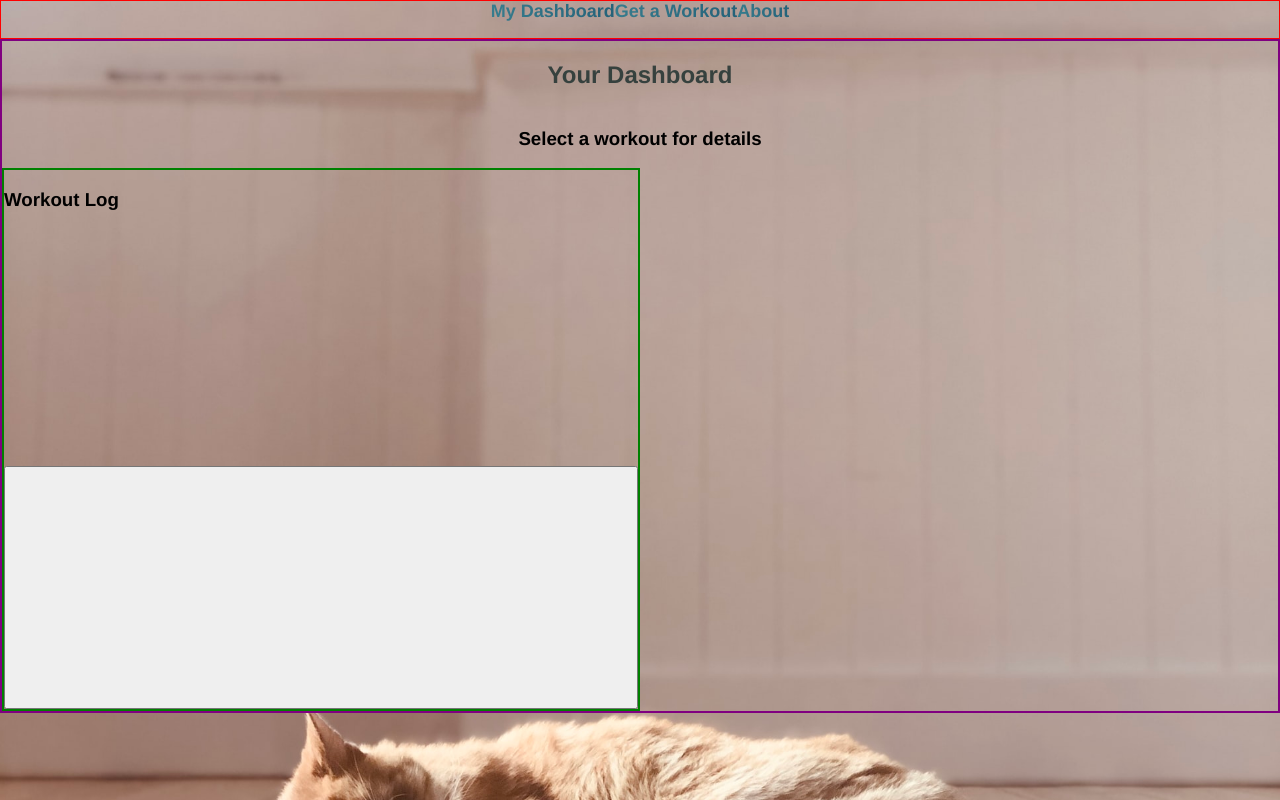
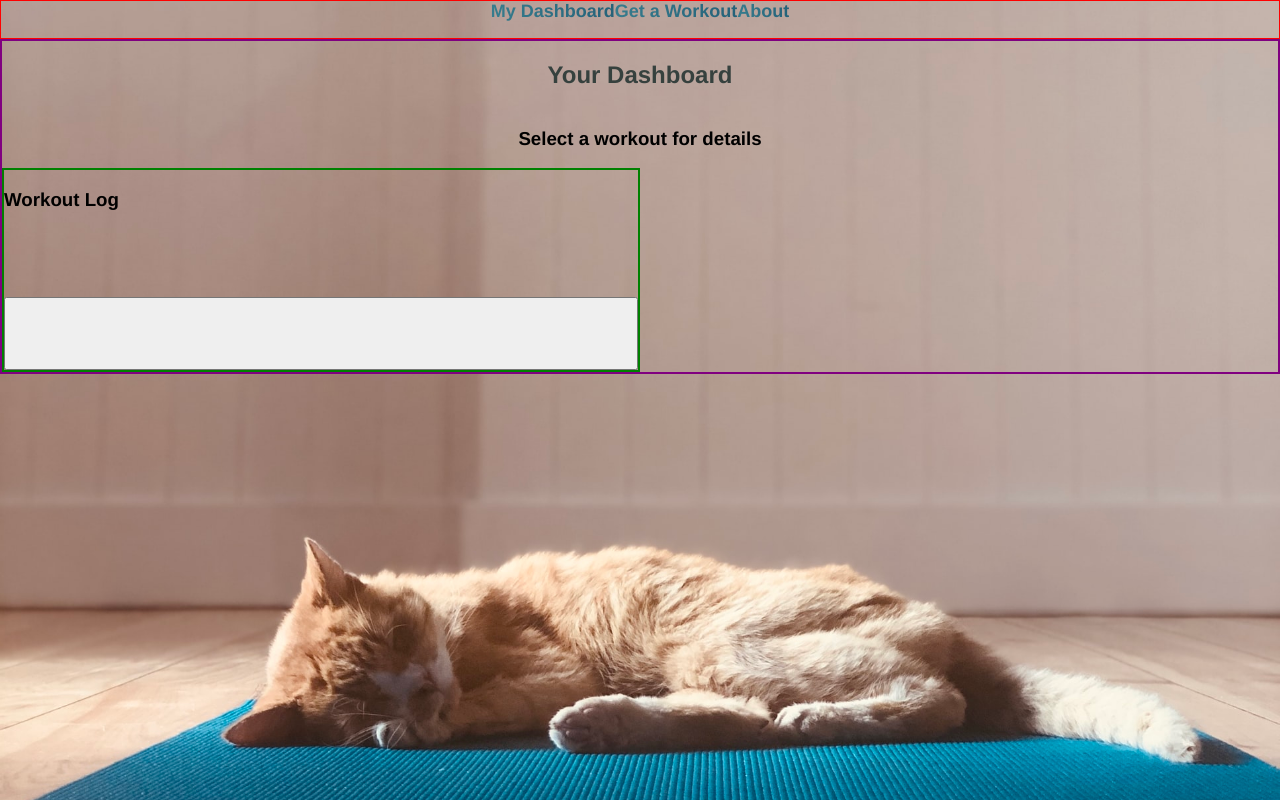
Before and after one commit to Flex-Snooze/flex-snooze-frontend, a React (Create React App) app: page /mydashboard in a window 1280 px wide. Built offline with nearby package versions, Linux system fonts and the light colour scheme; no server answers.

Commit message:
edit grid on dashboard.css

```diff
--- a/public/index.html
+++ b/public/index.html
@@ -24,7 +24,7 @@
       work correctly both with client-side routing and a non-root public URL.
       Learn how to configure a non-root public URL by running `npm run build`.
     -->
-    <title>flexfive</title>
+    <title>Flex Five </title>
   </head>
   <body>
     <noscript>You need to enable JavaScript to run this app.</noscript>
--- a/src/components/Dashboard/Dashboard.css
+++ b/src/components/Dashboard/Dashboard.css
@@ -2,7 +2,7 @@
     display: grid;
     border: 2px purple solid;
     grid-template-columns: 1fr 1fr;
-    grid-template-rows: 1fr .5fr 8fr;
+    grid-template-rows: 1fr .5fr 3fr;
 }
 
 .dashboard__h2 {
```
